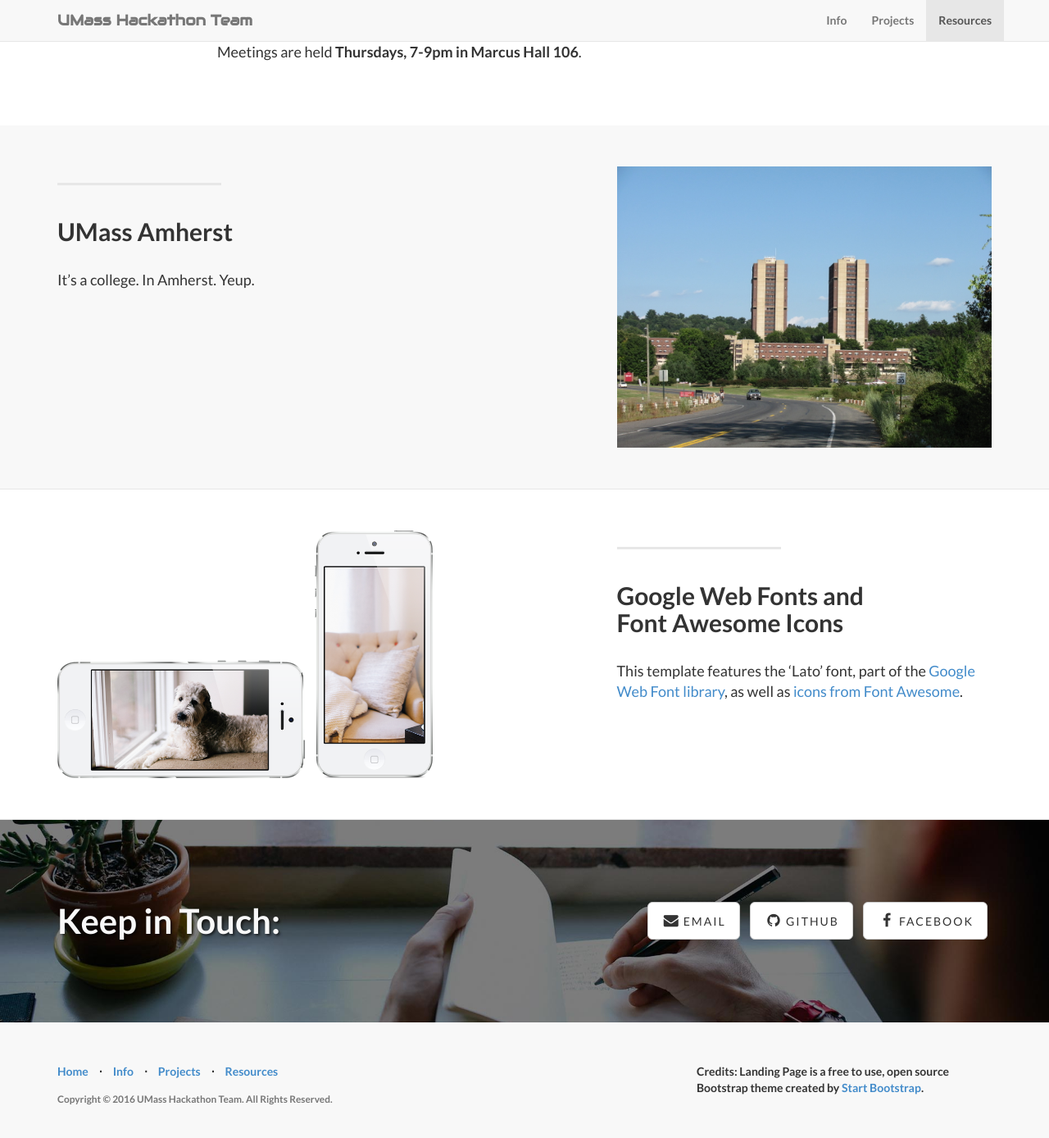
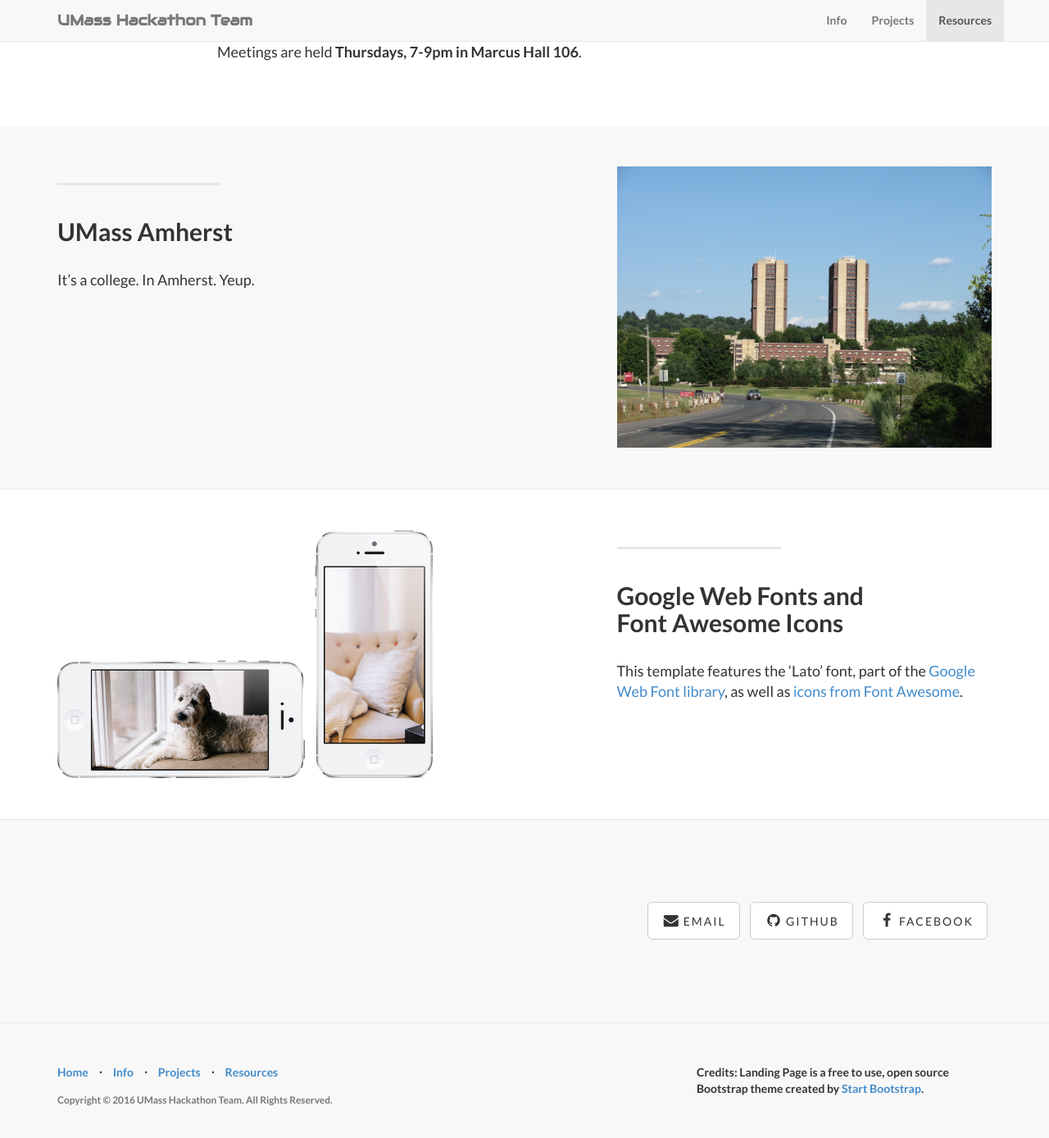
Before and after one commit to UMassHackathonTeam/UMassHackathonTeam.github.io, a Jekyll site: the page built from index.html, in a window 1280 px wide and 1400 px high, scrolled down 988 px. Shown: the top 1388 px of the window at 82% size. Built offline with Jekyll 4.4.1, drawn with Linux system fonts in a browser that asks for light colours.

```diff
--- a/_includes/contact.html
+++ b/_includes/contact.html
@@ -4,7 +4,7 @@
 
 			<div class="row">
 				<div class="col-lg-6">
-					<h2>Keep in Touch:</h2>
+					<h2>Keep in Touch</h2>
 				</div>
 				<div class="col-lg-6">
 					<ul class="list-inline banner-social-buttons">
--- a/css/landing-page.css
+++ b/css/landing-page.css
@@ -123,13 +123,15 @@ section#info p {
 .banner {
     padding: 100px 0;
     color: #f8f8f8;
-    background: url(../img/banner-bg.jpg) no-repeat center center;
-    background-size: cover;
+    /*background: url(../img/banner-bg.jpg) no-repeat center center;
+    background-size: cover;*/
+    background: rgb(248, 248, 248);
+    border-bottom:1px solid rgb(231,231,213);
 }
 
 .banner h2 {
     margin: 0;
-    text-shadow: 2px 2px 3px rgba(0,0,0,0.6);
+    /* text-shadow: 2px 2px 3px rgba(0,0,0,0.6); */
     font-size: 3em;
 }
 
```
